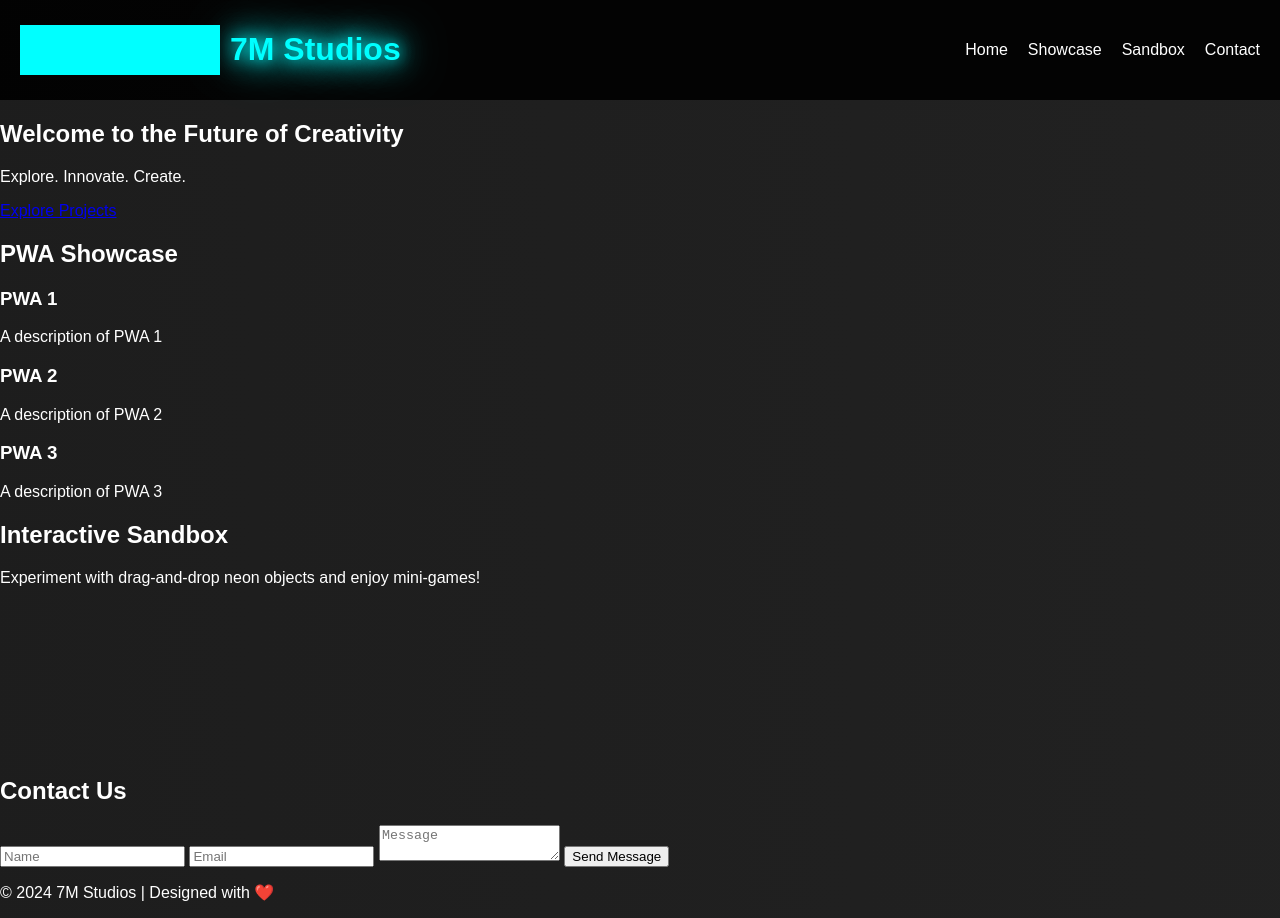
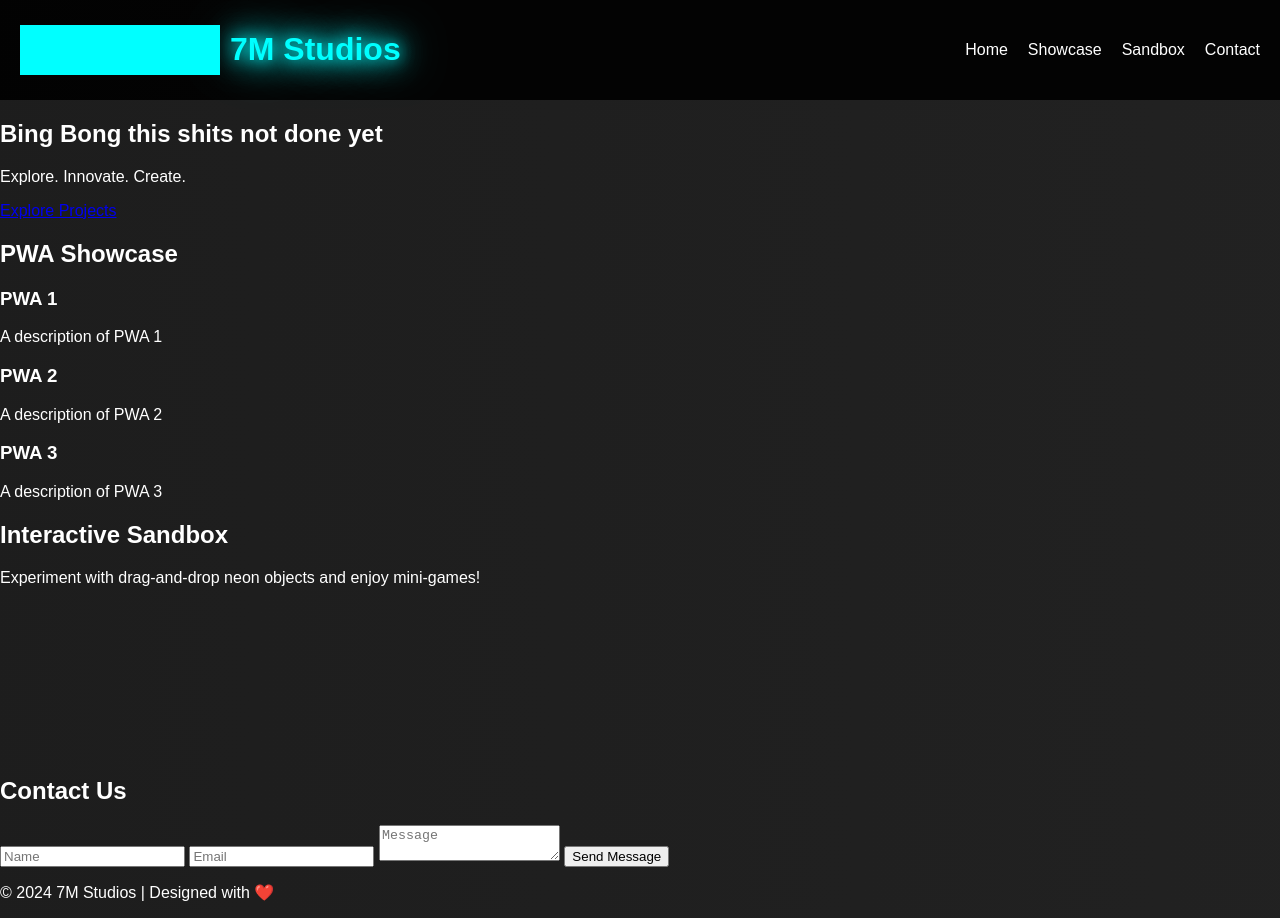
Before and after one commit to CoolSmokingSkull/7mStudios, a plain HTML site: page index.html in a window 1280 px wide. Drawn offline with Linux system fonts and the light colour scheme.

Commit message:
boingggg

```diff
--- a/index.html
+++ b/index.html
@@ -26,7 +26,7 @@
     <main>
         <section id="hero">
             <div class="grid-animation"></div>
-            <h2 class="animated-text">Welcome to the Future of Creativity</h2>
+            <h2 class="animated-text">Bing Bong this shits not done yet</h2>
             <p>Explore. Innovate. Create.</p>
             <a href="#showcase" class="button">Explore Projects</a>
         </section>
```
